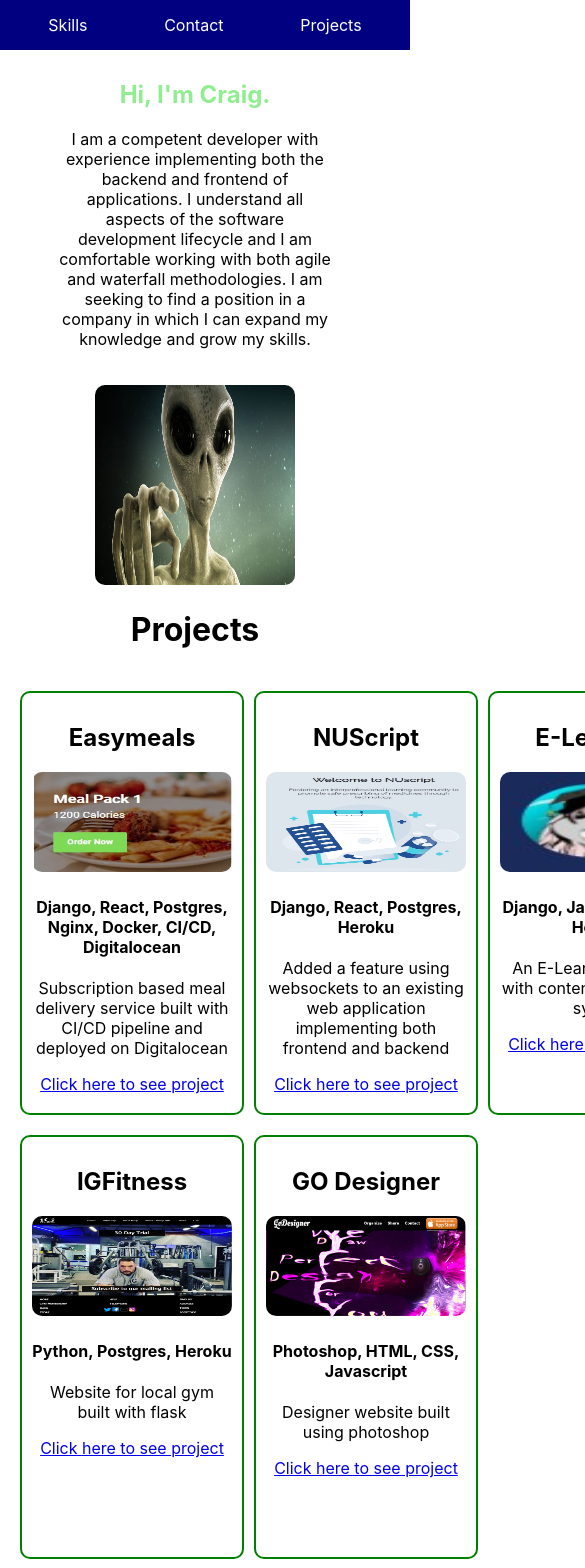
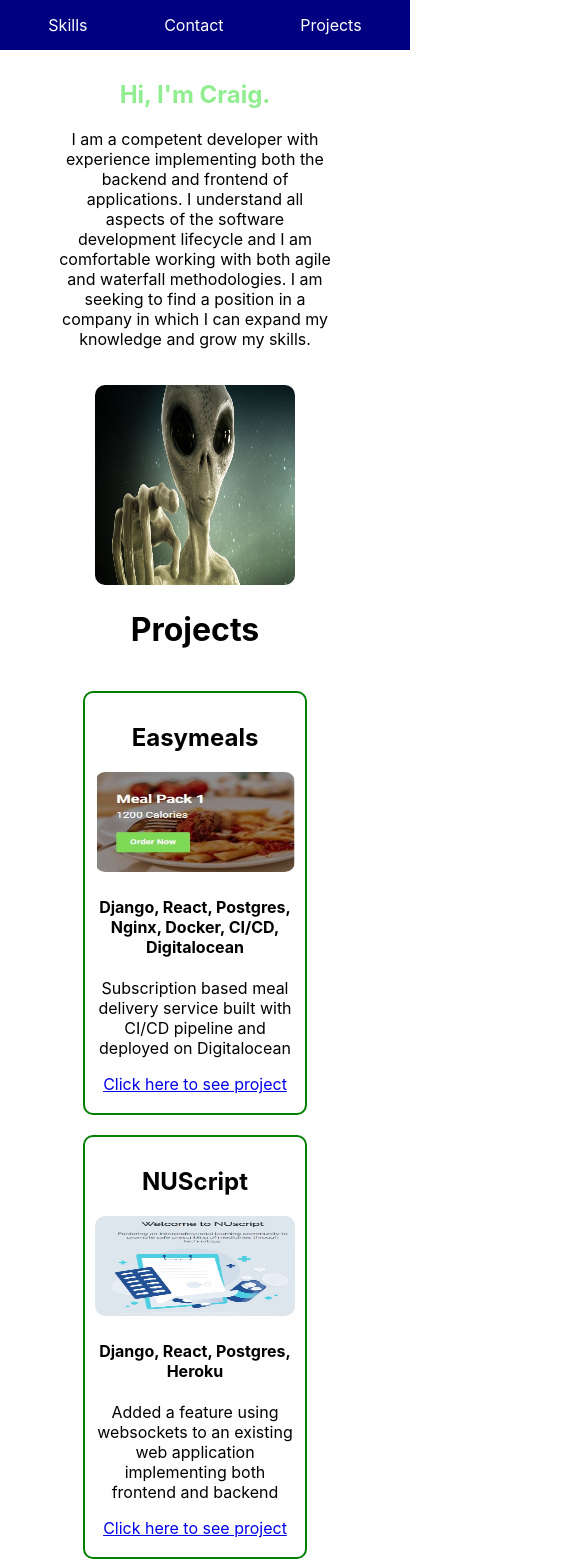
Before and after one commit to craig-glass/Portfolio, a React (Create React App) app in the folder frontend/: page /projects in a window 390 px wide. Shown: the top 1568 px of the page, 585 px wide, since content can reach past the window. Built offline with nearby package versions, Linux system fonts and the light colour scheme.

Commit message:
Added media query

```diff
--- a/frontend/src/App.css
+++ b/frontend/src/App.css
@@ -90,3 +90,9 @@ html {
 img {
   border-radius: 10px;
 }
+
+@media screen and (max-width: 440px){
+  .grid-container {
+    grid-template-columns: repeat(1, 1fr);
+  }
+}
```
